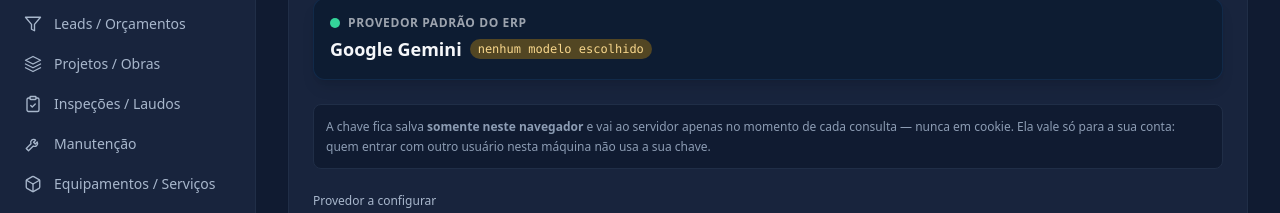
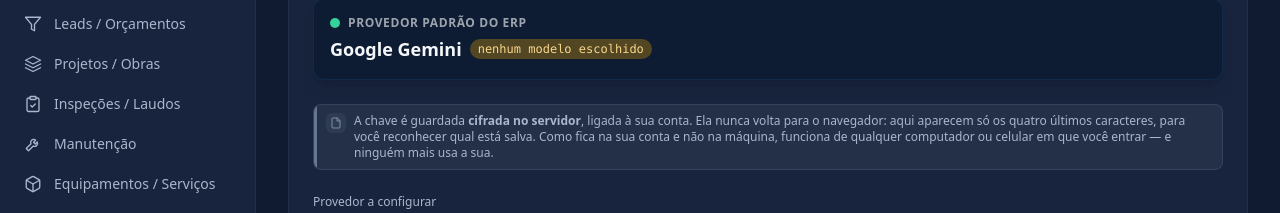
Before and after one commit to henji-ware/erp, a Next.js app: page /settings in a window 1280 px wide. Shown: the part 244-457 px from the top of the page. Built offline with nearby package versions, Linux system fonts and the light colour scheme; no server answers.

Commit message:
docs: corrigir o aviso e a documentação sobre onde a chave fica guardada

```diff
--- a/app/settings/AISettings.tsx
+++ b/app/settings/AISettings.tsx
@@ -5,6 +5,7 @@
 import { AIModelInfo, AIProviderId, AISettingsData } from "@/lib/ai/types";
 import { useAISettings } from "../components/useAISettings";
 import { Icon } from "../components/icons";
+import { Alert } from "../components/ui";
 import { saveApiKey, removeApiKey } from "./ai-key-actions";
 import type { CredentialView } from "@/lib/ai/credentials";
 
@@ -279,19 +280,23 @@
         )}
       </div>
 
-      {/* Aviso de onde a chave é guardada */}
-      <p className="text-xs text-slate-500 leading-relaxed rounded-lg border border-slate-200 bg-slate-50 p-3">
-        A chave fica salva <strong>somente neste navegador</strong> e vai ao servidor apenas no
-        momento de cada consulta — nunca em cookie. Ela vale só para a sua conta: quem entrar
-        com outro usuário nesta máquina não usa a sua chave.
+      {/* Onde a chave fica guardada. O texto anterior descrevia o desenho
+          antigo (localStorage) e virou mentira quando a chave passou a ser
+          cifrada no banco — aviso de segurança errado é pior que nenhum. */}
+      <Alert tone="neutral" size="sm">
+        A chave é guardada <strong>cifrada no servidor</strong>, ligada à sua
+        conta. Ela nunca volta para o navegador: aqui aparecem só os quatro
+        últimos caracteres, para você reconhecer qual está salva. Como fica na
+        sua conta e não na máquina, funciona de qualquer computador ou celular
+        em que você entrar — e ninguém mais usa a sua.
         {isAdmin && (
           <>
             {" "}
-            Para uma chave única da equipe, defina a variável de ambiente no servidor e deixe o
-            campo em branco.
+            Se a empresa tiver uma chave única no <code className="font-mono">.env</code> do
+            servidor, ela é usada por quem não cadastrar a própria.
           </>
         )}
-      </p>
+      </Alert>
 
       {/* Grade de provedores */}
       <div>
```
Also changed, not shown: app/components/useAISettings.ts (+8 -3 lines), 1 other file (tests, documents, lock files or other folders).
